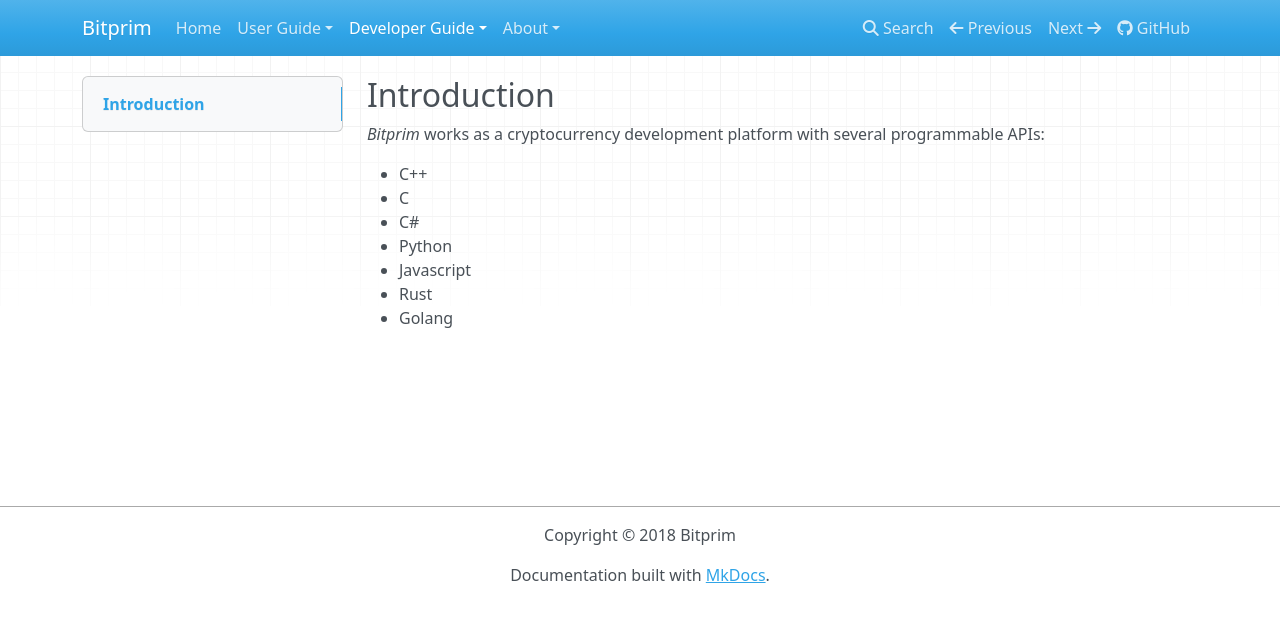
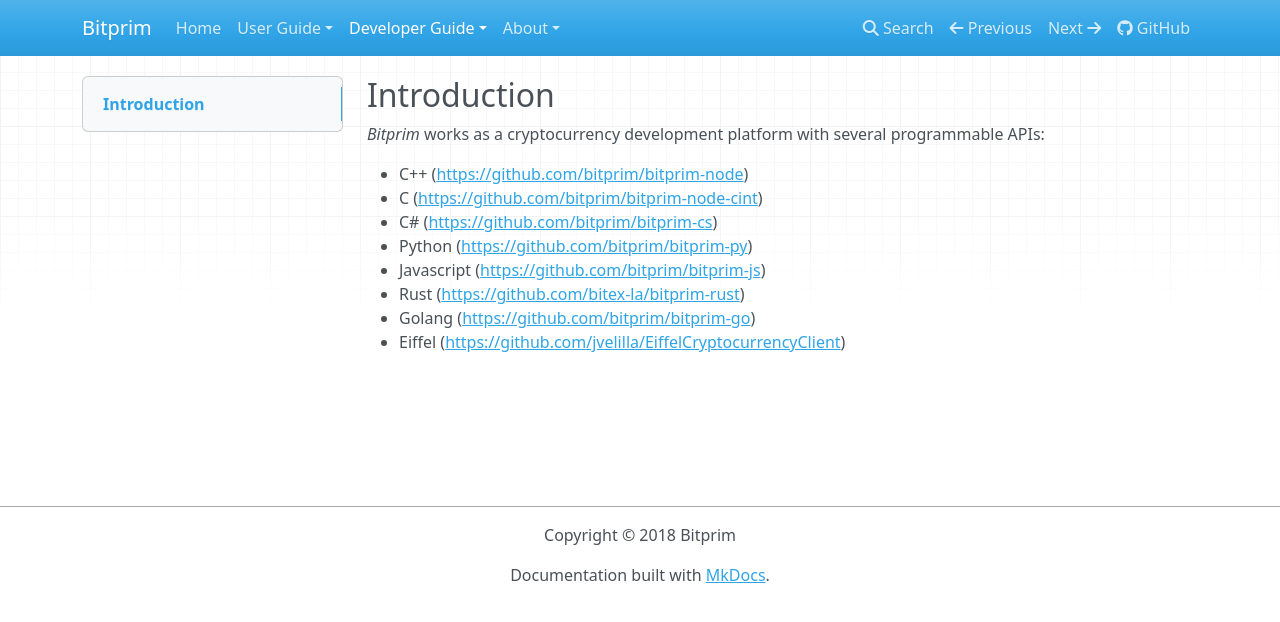
Before and after one commit to k-nuth/docs, an MkDocs documentation site: the page built from docs/developer_guide/introduction.md, in a window 1280 px wide. Shown: the top 622 px of the page. Built offline with MkDocs 1.6.1, drawn with Linux system fonts in a browser that asks for light colours; nearby versions of some CDN libraries; old or Windows-style settings are respelled for this version of MkDocs.

Commit message:
added repos

```diff
--- a/docs/developer_guide/introduction.md
+++ b/docs/developer_guide/introduction.md
@@ -2,10 +2,11 @@
 
 *Bitprim* works as a cryptocurrency development platform with several programmable APIs:
 
-* C++
-* C
-* C#
-* Python
-* Javascript
-* Rust
-* Golang
+* C++ ([https://github.com/bitprim/bitprim-node](https://github.com/bitprim/bitprim-node))
+* C ([https://github.com/bitprim/bitprim-node-cint](https://github.com/bitprim/bitprim-node-cint))
+* C# ([https://github.com/bitprim/bitprim-cs](https://github.com/bitprim/bitprim-cs))
+* Python ([https://github.com/bitprim/bitprim-py](https://github.com/bitprim/bitprim-py))
+* Javascript ([https://github.com/bitprim/bitprim-js](https://github.com/bitprim/bitprim-js))
+* Rust ([https://github.com/bitex-la/bitprim-rust](https://github.com/bitex-la/bitprim-rust))
+* Golang ([https://github.com/bitprim/bitprim-go](https://github.com/bitprim/bitprim-go))
+* Eiffel ([https://github.com/jvelilla/EiffelCryptocurrencyClient](https://github.com/jvelilla/EiffelCryptocurrencyClient))
```
